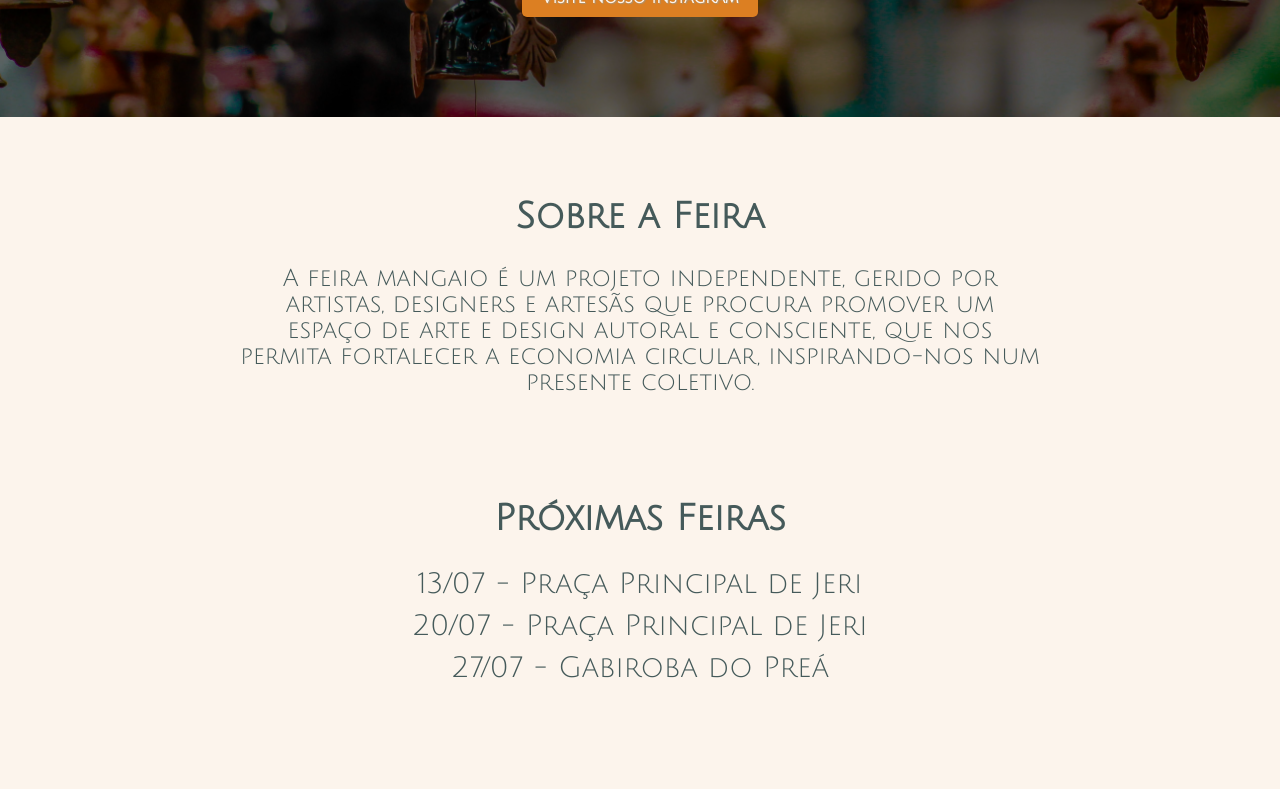
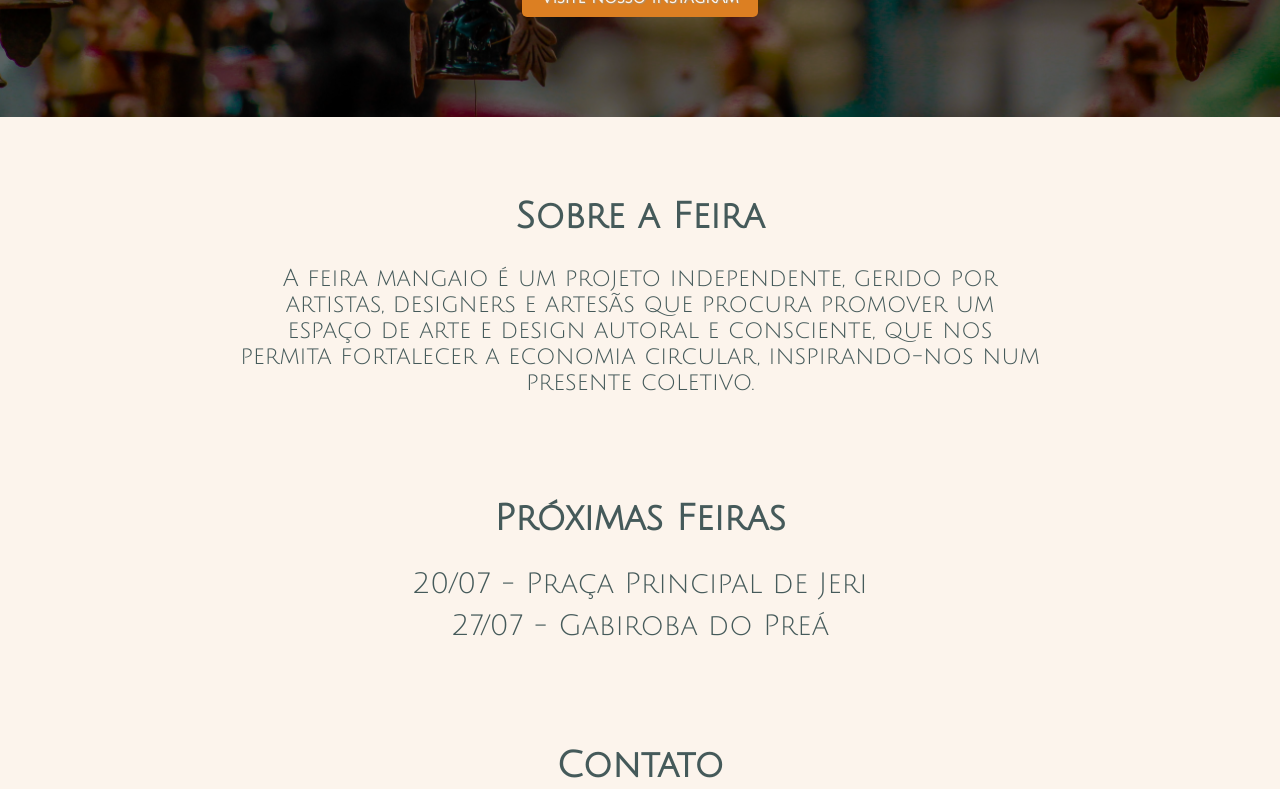
Before and after one commit to perezcatriel/feira-do-mangaio, a Vue app: page / in a window 1280 px wide. Shown: the part 807-1596 px from the top of the page. Built offline with nearby package versions, Linux system fonts and the light colour scheme.

Commit message:
count actualized

```diff
--- a/src/components/LandingPage.vue
+++ b/src/components/LandingPage.vue
@@ -49,7 +49,6 @@
       <div class="dates-content">
         <h2>Próximas Feiras</h2>
         <ul>
-          <li>13/07 - Praça Principal de Jeri</li>
           <li>20/07 - Praça Principal de Jeri</li>
           <li>27/07 - Gabiroba do Preá</li>
         </ul>
@@ -101,7 +100,7 @@ export default {
 };
 
 // Fecha de destino para la cuenta regresiva (13 de julio de 2024 a las 17:00)
-var countDownDate = new Date("Jul 13, 2024 17:00:00").getTime();
+var countDownDate = new Date("Jul 20, 2024 17:00:00").getTime();
 
 // Actualiza la cuenta regresiva cada segundo
 var countdownfunction = setInterval(function () {
```
